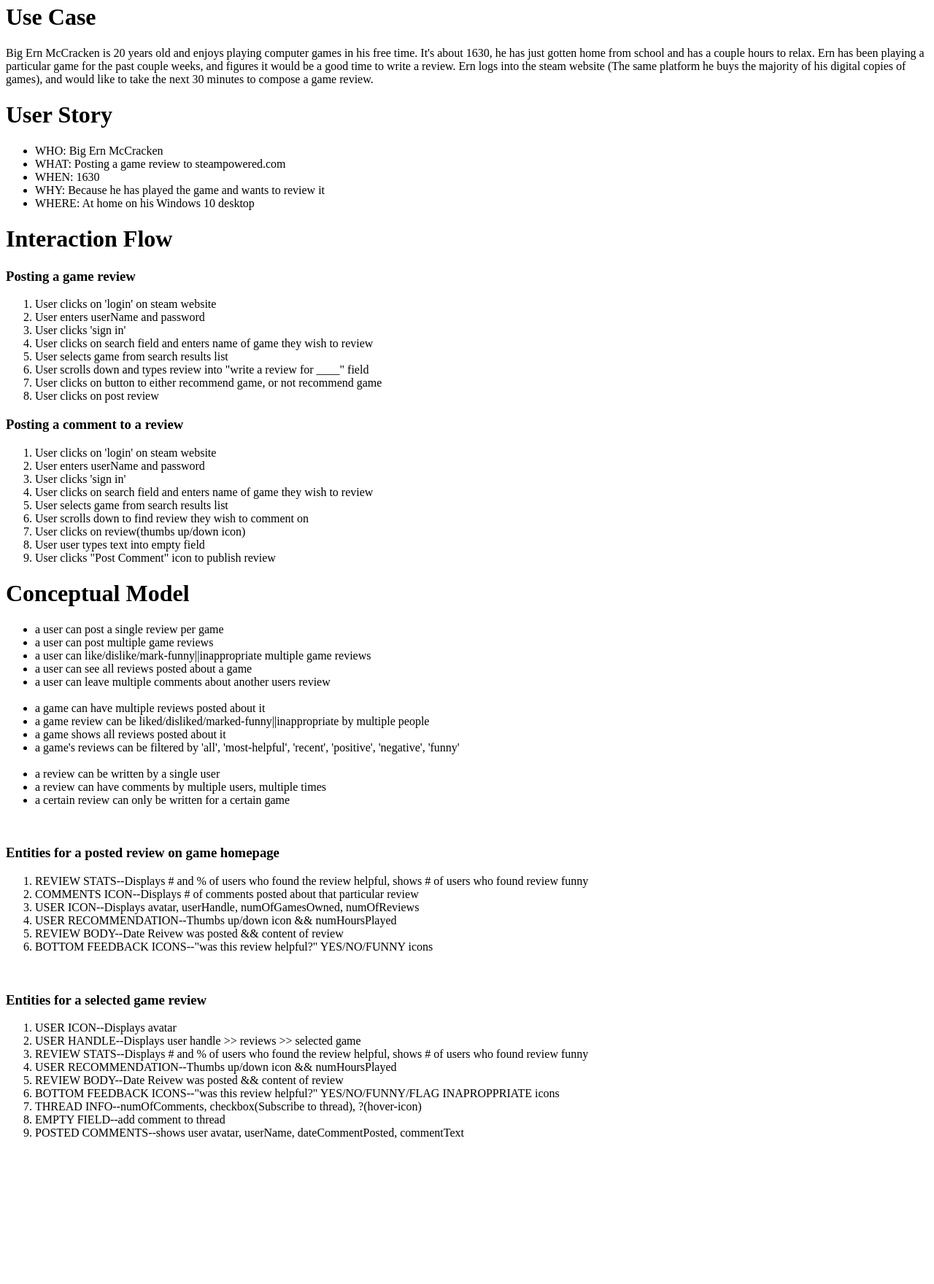
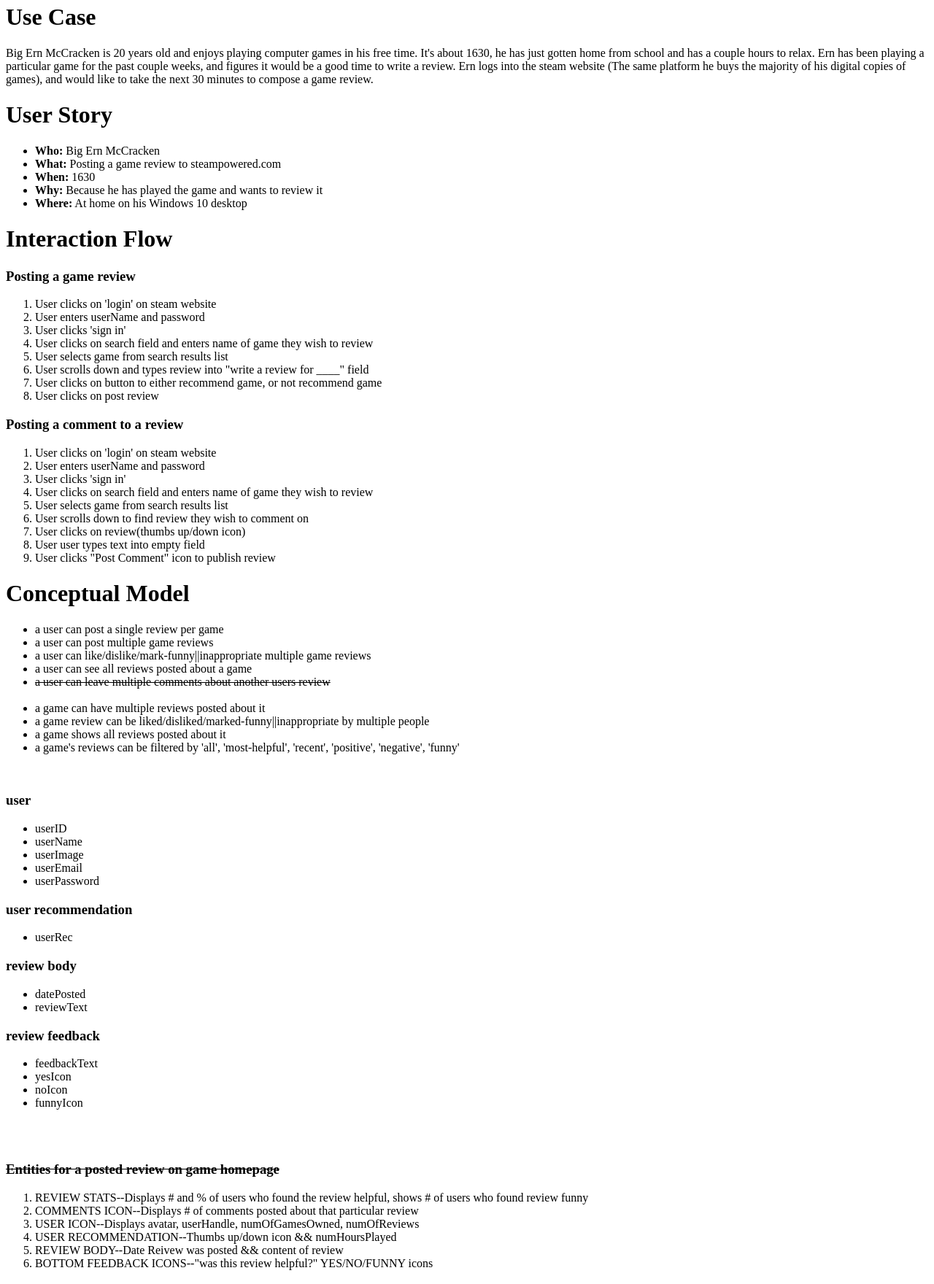
Before and after one commit to vbroskas/steam-user, a PHP site: page / in a window 1280 px wide. Shown: the part 474-2234 px from the top of the page at 73% size. Before the commit the page ends 2035 px from the top, so only its background shows below. Run offline with PHP 8.4, Linux system fonts and the light colour scheme.

Commit message:
added varible names to entities

```diff
--- a/index.php
+++ b/index.php
@@ -25,11 +25,11 @@
 			<p> Big Ern McCracken is 20 years old and enjoys playing computer games in his free time. It's about 1630, he has just gotten home from school and has a couple hours to relax. Ern has been playing a particular game for the past couple weeks, and figures it would be a good time to write a review. Ern logs into the steam website (The same platform he buys the majority of his digital copies of games), and would like to take the next 30 minutes to compose a game review.</p>
 		<h1>User Story</h1>
 			<ul>
-				<li>WHO: Big Ern McCracken</li>
-				<li>WHAT: Posting a game review to steampowered.com</li>
-				<li>WHEN: 1630</li>
-				<li>WHY: Because he has played the game and wants to review it</li>
-				<li>WHERE: At home on his Windows 10 desktop</li>
+				<li><strong>Who:</strong> Big Ern McCracken</li>
+				<li><strong>What:</strong> Posting a game review to steampowered.com</li>
+				<li><strong>When:</strong> 1630</li>
+				<li><strong>Why:</strong> Because he has played the game and wants to review it</li>
+				<li><strong>Where:</strong> At home on his Windows 10 desktop</li>
 			</ul>
 
 
@@ -64,19 +64,44 @@
 			<li>a user can post multiple game reviews</li>
 			<li>a user can like/dislike/mark-funny||inappropriate multiple game reviews</li>
 			<li>a user can see all reviews posted about a game</li>
-			<li>a user can leave multiple comments about another users review</li>
+			<strike><li>a user can leave multiple comments about another users review</li></strike>
 			<br>
 			<li>a game can have multiple reviews posted about it</li>
 			<li>a game review can be liked/disliked/marked-funny||inappropriate by multiple people</li>
 			<li>a game shows all reviews posted about it</li>
 			<li>a game's reviews can be filtered by 'all', 'most-helpful', 'recent', 'positive', 'negative', 'funny'</li>
-			<br>
-			<li>a review can be written by a single user</li>
-			<li>a review can have comments by multiple users, multiple times</li>
-			<li>a certain review can only be written for a certain game</li>
 			</ul>
 			<br>
-			<h3>Entities for a posted review on game homepage</h3>
+
+
+		<h3>user</h3>
+			<ul>
+				<li>userID</li>
+				<li>userName</li>
+				<li>userImage</li>
+				<li>userEmail</li>
+				<li>userPassword</li>
+			</ul>
+		<h3>user recommendation</h3>
+			<ul>
+				<li>userRec</li>
+			</ul>
+		<h3>review body</h3>
+			<ul>
+				<li>datePosted</li>
+				<li>reviewText</li>
+			</ul>
+		<h3>review feedback</h3>
+			<ul>
+				<li>feedbackText</li>
+				<li>yesIcon</li>
+				<li>noIcon</li>
+				<li>funnyIcon</li>
+			</ul>
+			<br>
+		<br>
+
+		<strike><h3>Entities for a posted review on game homepage</h3></strike>
 		<ol>
 			<li>REVIEW STATS--Displays # and % of users who found the review helpful, shows # of users who found review funny</li>
 			<li>COMMENTS ICON--Displays # of comments posted about that particular review</li>
@@ -84,10 +109,10 @@
 			<li>USER RECOMMENDATION--Thumbs up/down icon && numHoursPlayed</li>
 			<li>REVIEW BODY--Date Reivew was posted && content of review</li>
 			<li>BOTTOM FEEDBACK ICONS--"was this review helpful?" YES/NO/FUNNY icons</li>
+		</ol>
 
-			</ol>
-			<br>
-		<h3>Entities for a selected game review</h3>
+
+		<strike><h3>Entities for a selected game review</h3></strike>
 		<ol>
 			<li>USER ICON--Displays avatar</li>
 			<li>USER HANDLE--Displays user handle >> reviews >> selected game</li>
@@ -103,7 +128,7 @@
 
 
 
-		</ol>
+
 
 
 
```
Lines whose indentation alone changed are shown as unchanged.
